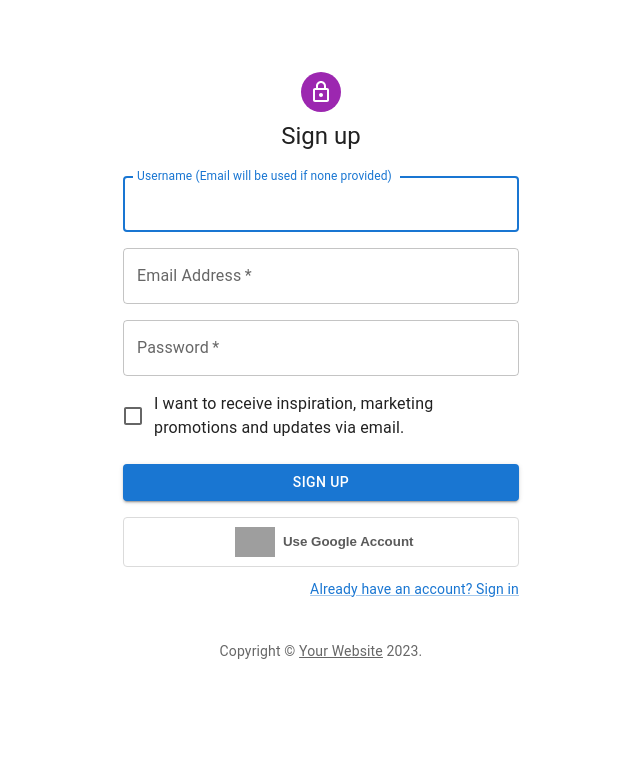
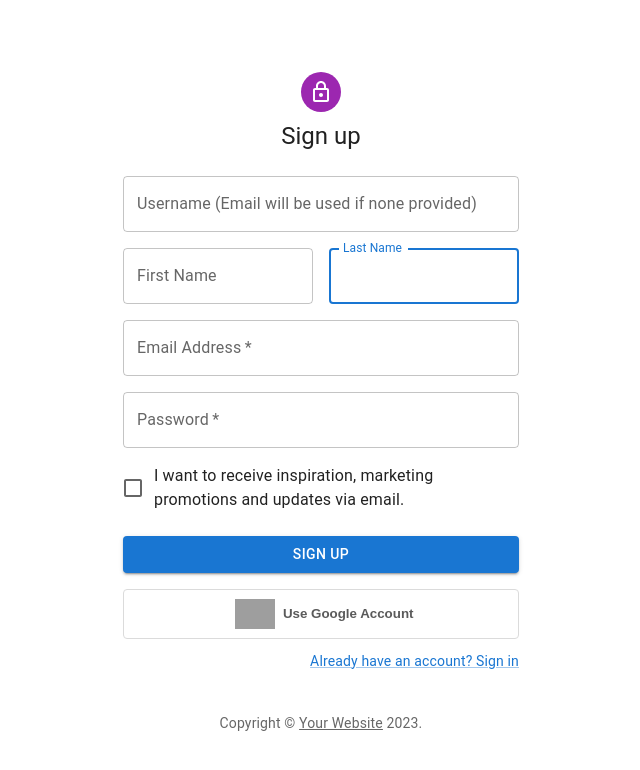
Before and after one commit to Jasonye14/hack-for-change, a React (Create React App) app in the folder web/: page /signup in a window 1280 px wide. Shown: the top 770 px of the page, without its empty margins (319-959 px from the left). Built offline with nearby package versions, Linux system fonts and the light colour scheme; grey boxes are pictures that could not be loaded.

Commit message:
fname/lname sign up support and email taken error

```diff
--- a/web/src/pages/signup/UserSignup.js
+++ b/web/src/pages/signup/UserSignup.js
@@ -78,31 +78,39 @@ const UserSignUp = () => {
 
   }
 
-  const handleSubmit = (event) => { // TODO: finish this
+  const handleSubmit = async (event) => { // TODO: finish this
     event.preventDefault();
 
     const data = new FormData(event.currentTarget);
     const email = data.get('email');
     const password = data.get('password');
     const username = data.get('username') || email.replace(/\..+/g, '').replace('@', ''); // default username if none provided
+    const fname = data.get('fname') ?? '';
+    const lname = data.get('lname') ?? '';
 
     const auth = getAuth();
 
-    createUserWithEmailAndPassword(auth, email, password).then((userCredential) => {
+    await createUserWithEmailAndPassword(auth, email, password).then((userCredential) => {
       const user = userCredential.user;
-      const usersReference = ref(db, `users/${username}`)
+      const usersReference = ref(db, `users/${username}`);
+      console.log(user);
+
+      console.log(user);
       set(usersReference, {
         email: user.email,
-        fname: "",
-        lname: "",
+        fname: fname,
+        lname: lname,
         location: "",
       });
       window.location.href = `/users/${username}`; // redirect to user's home page
+
     }).catch((error) => {
       if(error.message === "Firebase: Error (auth/email-already-in-use)") {
         console.error("ERROR: Email already taken.");
       }
     });
+
+    console.error("ERROR: Email already taken");
 
   }
 
@@ -128,11 +136,28 @@ const UserSignUp = () => {
             <Grid container spacing={2}>
               <Grid item xs={12}>
                 <TextField
-                  autoComplete="given-name"
                   name="username"
                   fullWidth
                   id="username"
                   label="Username (Email will be used if none provided)"
+                  autoFocus
+                />
+              </Grid>
+              <Grid item xs={12} sm={6}>
+                <TextField
+                  name="fname"
+                  fullWidth
+                  id="fname"
+                  label="First Name"
+                  autoFocus
+                />
+              </Grid>
+              <Grid item xs={12} sm={6}>
+                <TextField
+                  name="lname"
+                  fullWidth
+                  id="lname"
+                  label="Last Name"
                   autoFocus
                 />
               </Grid>
```
